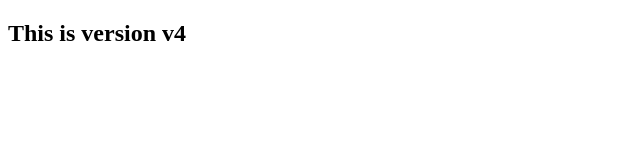
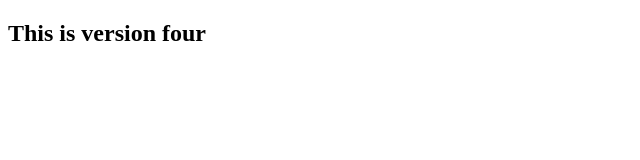
Before and after one commit to ashlesa123/MyRepo, a plain HTML site: page index.html in a window 1280 px wide. Shown: the full height of the page, 0-640 px from the left. Drawn offline with Linux system fonts and the light colour scheme.

Commit message:
updated version

```diff
--- a/index.html
+++ b/index.html
@@ -7,7 +7,7 @@
 </head>
 <body>
 
-    <h2>This is version v4 </h2>
+    <h2>This is version four </h2>
 
 </body>
 </html>
```
